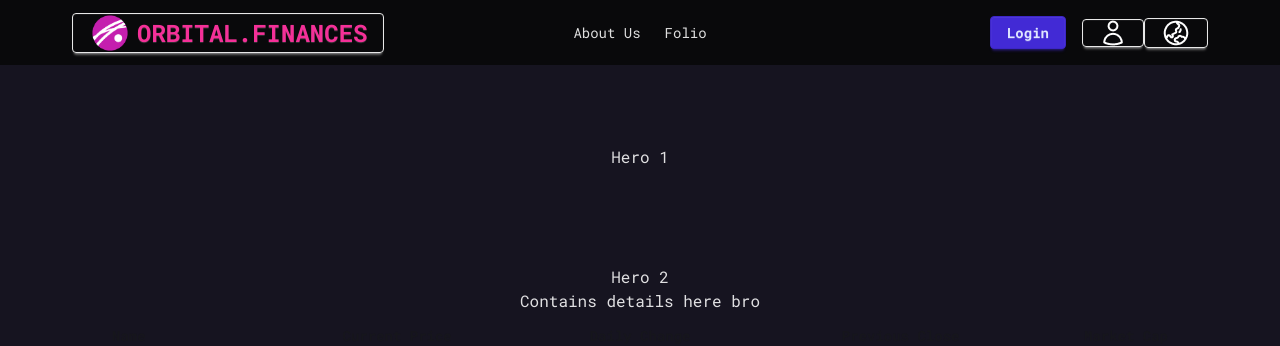
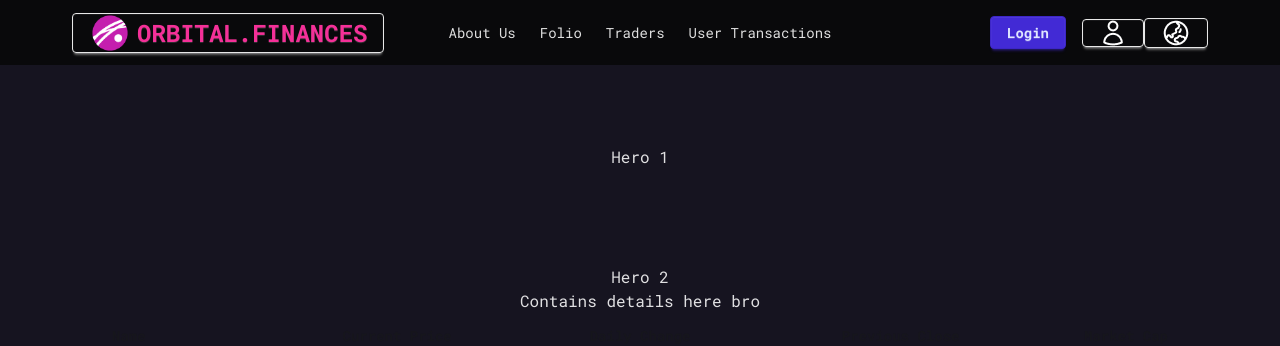
Before and after one commit to Gramnaster/stocktrader-app-react, a React (Vite) app: page / in a window 1280 px wide. Shown: the top 346 px of the page. Built offline with nearby package versions, Linux system fonts and the light colour scheme; no server answers.

Commit message:
Fix: Adjusted routing links at NavLinks.tsx

```diff
--- a/src/components/NavLinks.tsx
+++ b/src/components/NavLinks.tsx
@@ -14,8 +14,8 @@
   { id: 3, url: 'dashboard/wallet', text: 'Wallet' },
   { id: 4, url: 'dashboard/transactions', text: 'Transactions' },
   { id: 5, url: 'dashboard/stocktrading', text: 'Folio' },
-  { id: 6, url: 'dashboard/admin', text: 'Traders' },
-  { id: 7, url: 'dashboard/admin/transactions', text: 'User Transactions' },
+  { id: 6, url: 'admin', text: 'Traders' },
+  { id: 7, url: 'admin/transactions', text: 'User Transactions' },
 ];
 
 const NavLinks = () => {
```
